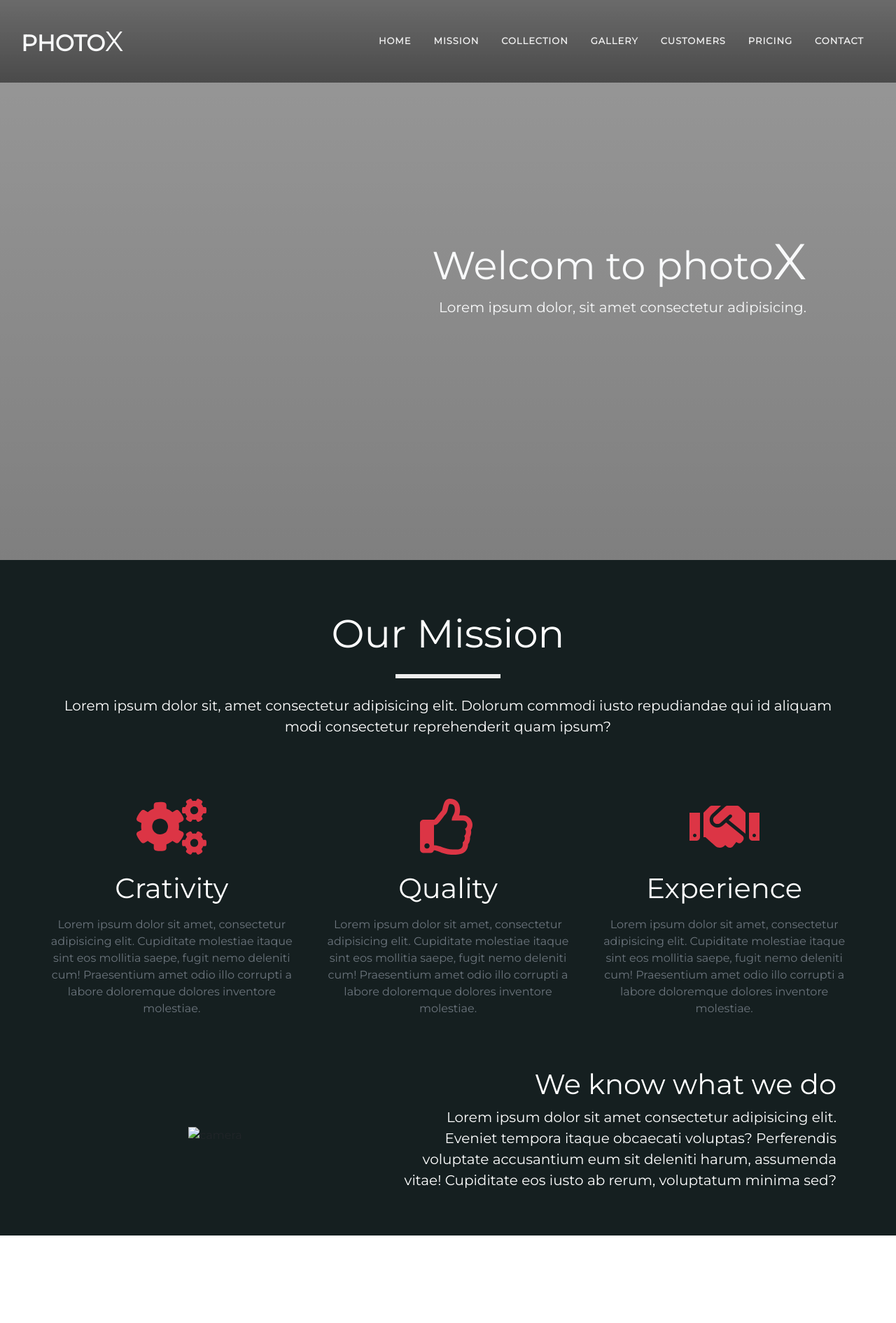
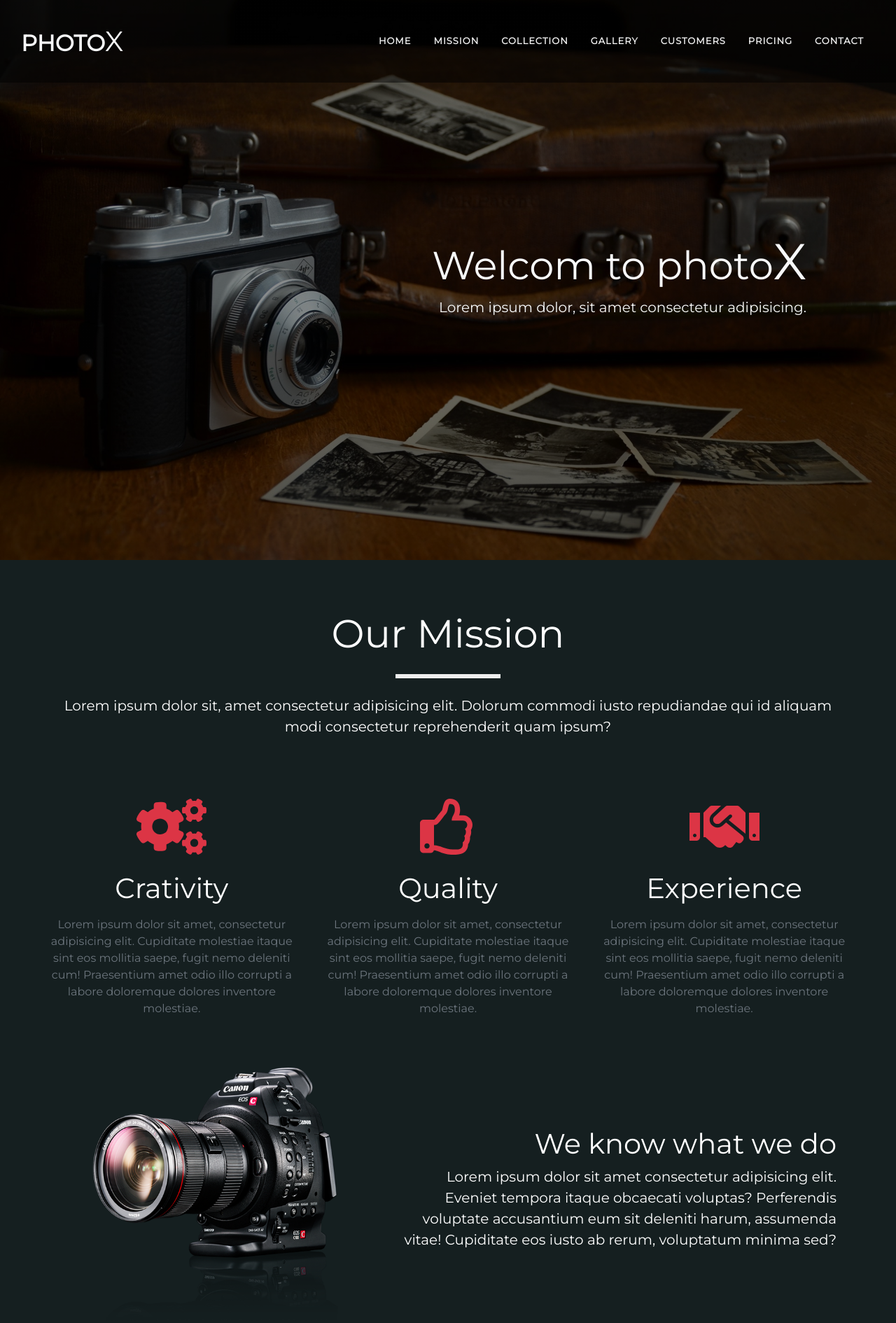
Before and after one commit to maher127/PhotoX, a plain HTML site: page index.html in a window 1280 px wide. Shown: the whole page at 70% size. Before the commit the page ends 1765 px from the top, so only its background shows below. Drawn offline with nearby package versions, Linux system fonts and the light colour scheme; the site is published under a folder, as on GitHub Pages, so addresses that start at the root find nothing.

Commit message:
correction of error image

```diff
--- a/index.html
+++ b/index.html
@@ -137,7 +137,7 @@
         <div class="row align-items-center">
           <div class="col-lg-5 text-center">
             <img
-              src="/images/camera.png"
+              src="./images/camera.png"
               alt="camera"
               class="img-fluid camera-img"
               width="350"
--- a/style.css
+++ b/style.css
@@ -5,7 +5,7 @@ body {
 header {
   height: 100vh;
   background: linear-gradient(rgba(0, 0, 0, 0.4), rgba(0, 0, 0, 0.5)),
-    url("/images/header-img.jpeg") no-repeat center center/cover;
+    url("./images/header-img.jpeg") no-repeat center center/cover;
 }
 
 /* banner */
```
Also changed, not shown: 1 other file.
